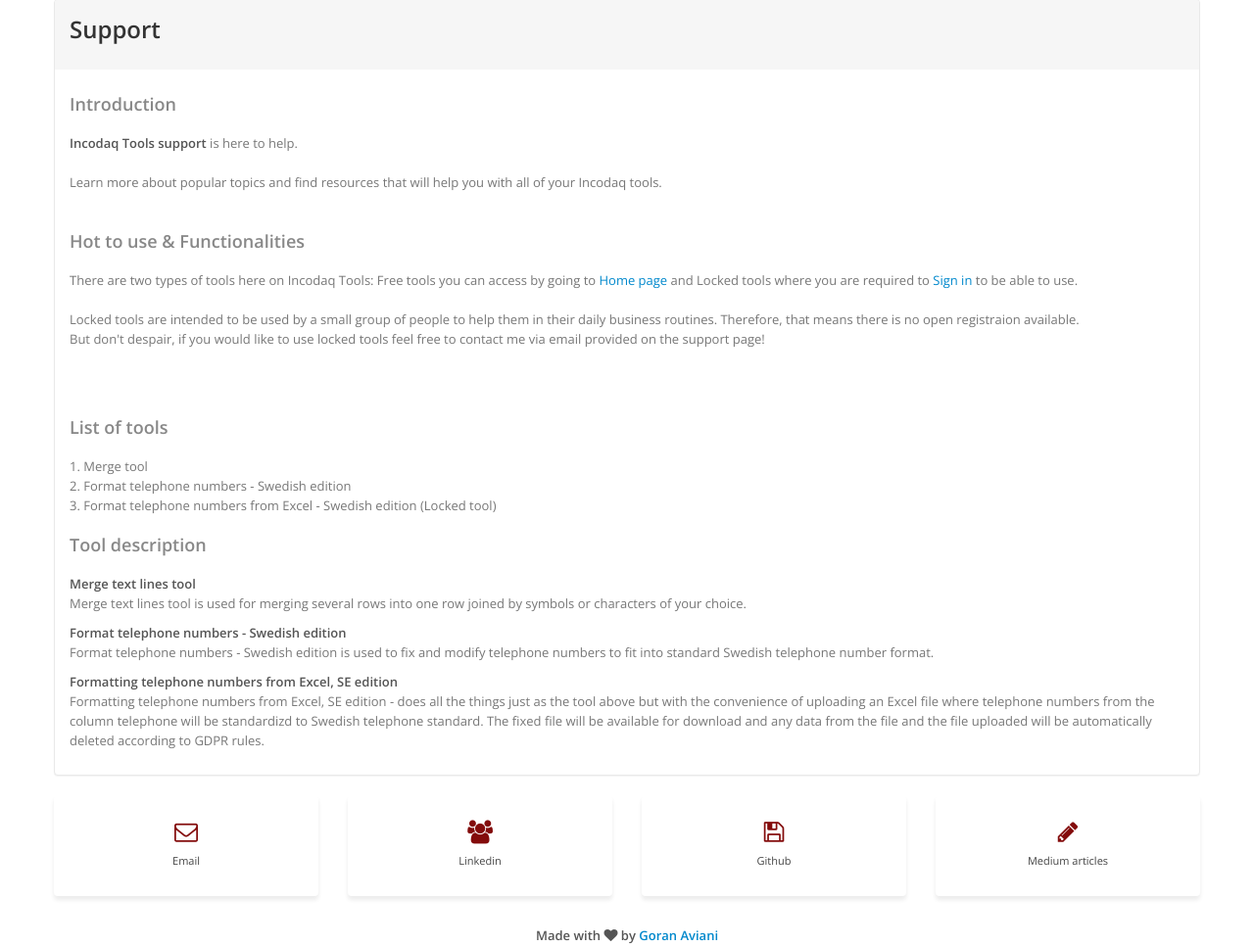
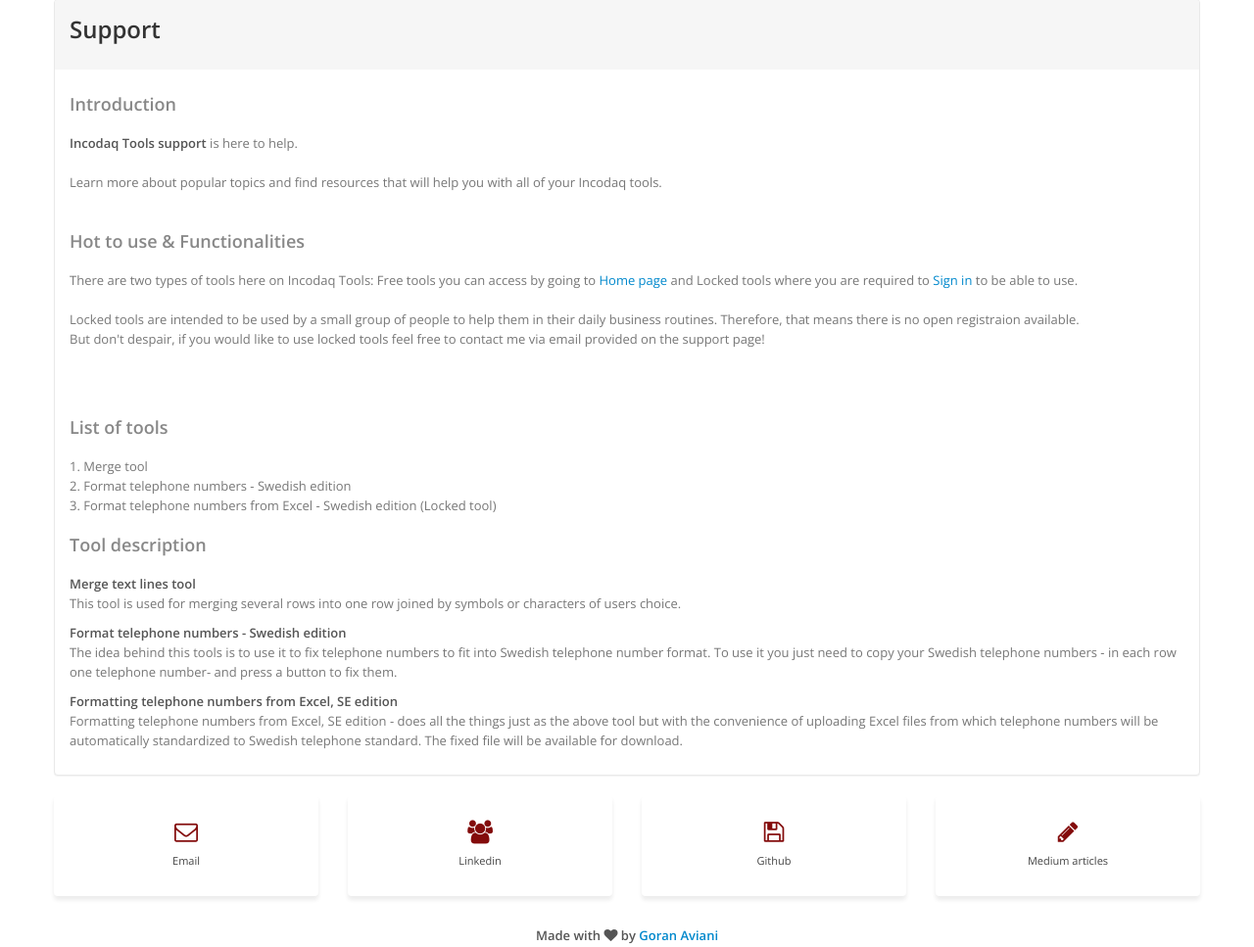
Before and after one commit to GoranAviani/inaivatools, a Django app: page /support/ in a window 1280 px wide. Shown: the part 99-1066 px from the top of the page at 98% size. Run offline with Django 3.2, Linux system fonts and the light colour scheme; some libraries are stand-ins or nearby versions.

Commit message:
suppoer page rewritten

```diff
--- a/templates/otherPages/support.html
+++ b/templates/otherPages/support.html
@@ -40,19 +40,17 @@
                                             <h3>Tool description</h3>
                                             <p>
                                                     <strong>Merge text lines tool</strong> <br/>
-                                                    Merge text lines tool is used for merging several rows into one row joined by symbols or characters of your choice.
-
+                                                    This tool is used for merging several rows into one row joined by symbols or characters of users choice.
                                             </p>
 
                                             <p>
                                                     <strong>Format telephone numbers - Swedish edition</strong> <br/>
-                                                    Format telephone numbers - Swedish edition is used to fix and modify telephone numbers to fit into standard Swedish telephone number format.
-                                            </p>
+                                                    The idea behind this tools is to use it to fix telephone numbers to fit into Swedish telephone number format. To use it you just need to copy your Swedish telephone numbers - in each row one telephone number-  and press a button to fix them.
+                                                </p>
 
                                             <p>
                                                     <strong>Formatting telephone numbers from Excel, SE edition</strong> <br/>
-                                                    Formatting telephone numbers from Excel, SE edition - does all the things just as the tool above but with the convenience of uploading an Excel file
-                                                    where telephone numbers from the column telephone will be standardizd to Swedish telephone standard. The fixed file will be available for download and any data from the file and the file uploaded will be automatically deleted according to GDPR rules.
+                                                    Formatting telephone numbers from Excel, SE edition - does all the things just as the above tool but with the convenience of uploading Excel files from which telephone numbers will be automatically standardized to Swedish telephone standard. The fixed file will be available for download.
                                             </p>
 
                                     </section>
```
